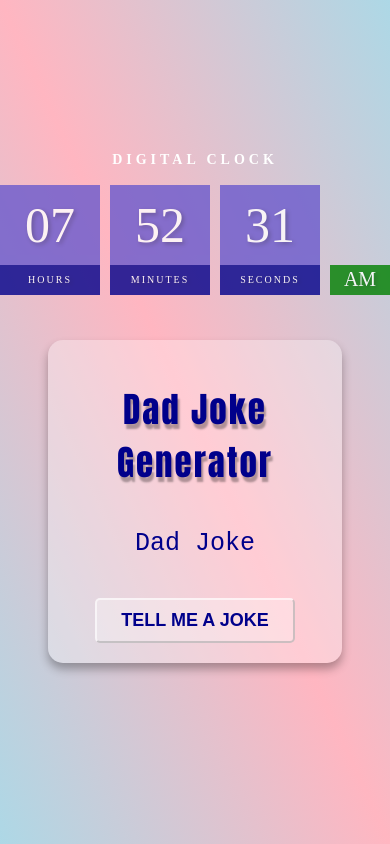
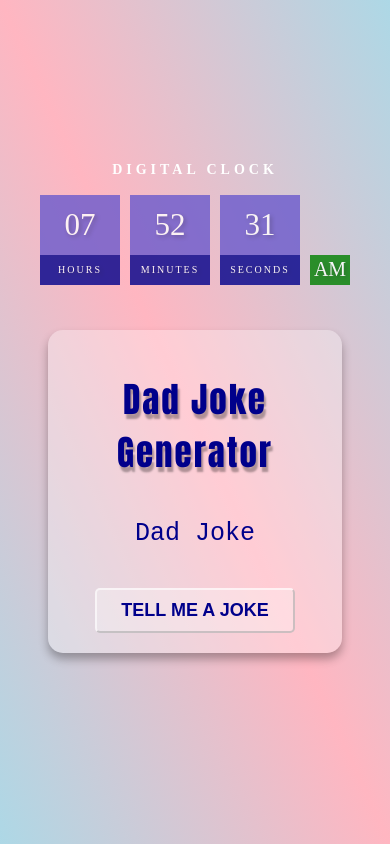
Before and after one commit to Negar-La/Dad-Jokes-Generator, a plain HTML site: page index.html in a window 390 px wide. Drawn offline with Linux system fonts and the light colour scheme.

Commit message:
mobile responsive

```diff
--- a/style.css
+++ b/style.css
@@ -4,10 +4,9 @@ body {
     display: flex;
     flex-direction: column;
     align-items: center;
-    min-height: 100vh;
+    height: 100vh;
     justify-content: center;
-    /* background: url("https://images.unsplash.com/photo-1497436072909-60f360e1d4b1?ixlib=rb-4.0.3&ixid=MnwxMjA3fDB8MHxwaG90by1wYWdlfHx8fGVufDB8fHx8&auto=format&fit=crop&w=1632&q=80");
-    background-size: cover; */
+    background-size: cover;
     background-repeat: no-repeat;
     overflow: hidden;
     background: linear-gradient(to left bottom, lightblue, lightpink, lightblue);
@@ -22,6 +21,7 @@ h2 {
 }
 
 .clock {
+
     display: flex;
     justify-content: center;
     width: 80%;
@@ -103,14 +103,26 @@ h2 {
 
 
 }
-@media (max-width: 550px) {
-    .btn {
-        width: 200px;
-    }
-
-}
 
 .btn:hover {
     background-color: rgba(255,255,255,0.5);
     box-shadow: 0 4px 4px rgba(0,0,0,0.3);
 }
+
+@media (max-width: 550px) {
+    .btn {
+        width: 200px;
+    }
+    .clock span {
+        width: 80px;
+        height: 60px;
+        font-size: 31px;
+    }
+    .clock #ampm {
+        width: 40px;
+        height: 30px;
+        font-size: 20px;
+        margin-top: 60px;
+    }
+
+}
```
